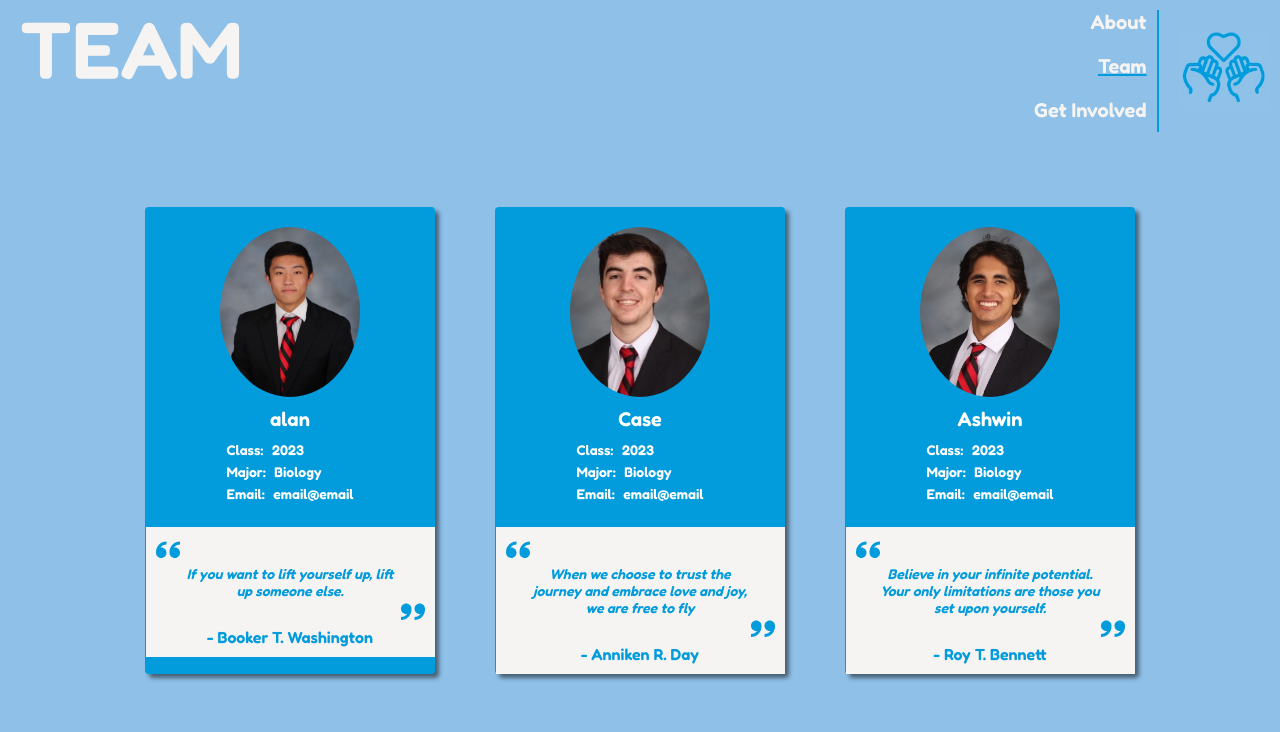
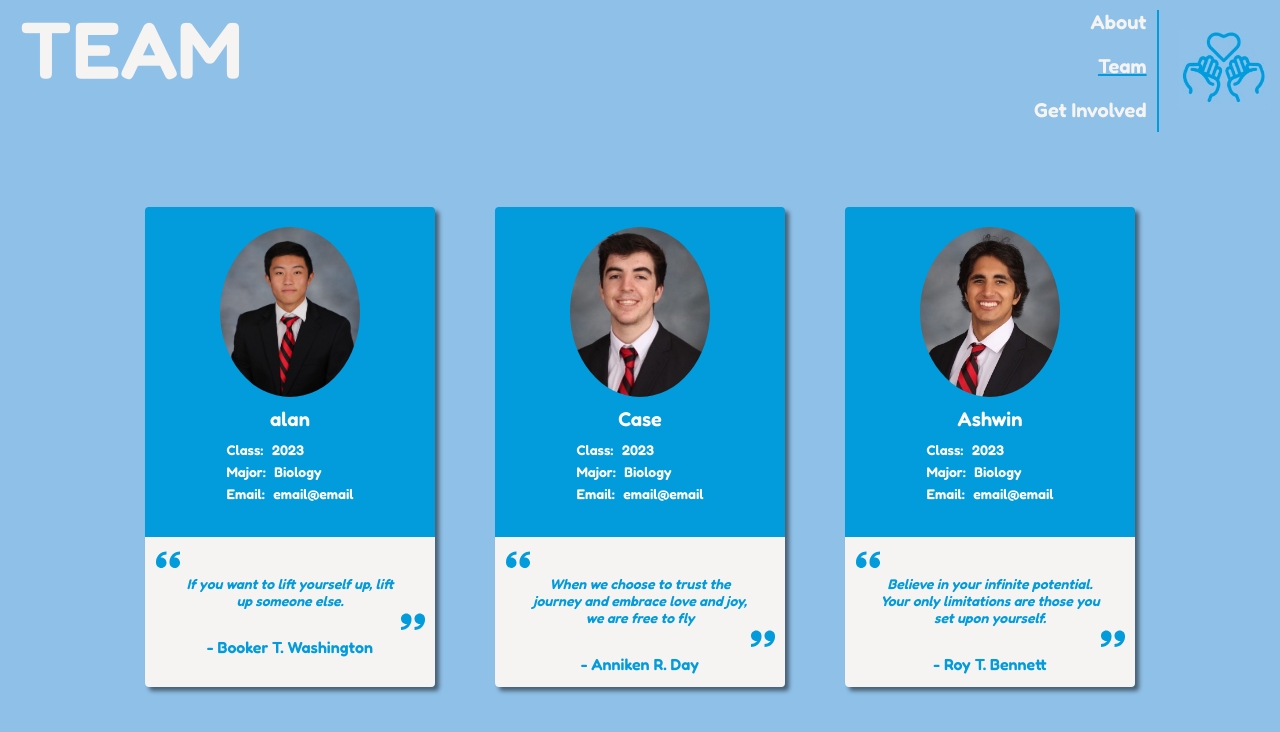
Before and after one commit to athenshelpinghand/Website, a React (Create React App) app: page /team in a window 1280 px wide. Shown: the top 732 px of the page. Built offline with nearby package versions, Linux system fonts and the light colour scheme.

Commit message:
quoteContainer bottom of card

```diff
--- a/src/components/styles/components.css
+++ b/src/components/styles/components.css
@@ -96,7 +96,8 @@ border: 1.5px solid #029bdc;
     background-color: #029bdc;
     color: white;
     margin:30px;
-
+    position: relative;
+    padding-bottom: 20px;
   }
 
   .teamCardName {
@@ -140,6 +141,7 @@ border: 1.5px solid #029bdc;
   flex-direction: column;
   align-items: flex-start;
   margin-bottom: 10px;
+  padding-bottom: 150px;
 }
 
 .teamCardDetail {
@@ -155,9 +157,16 @@ border: 1.5px solid #029bdc;
   /* display: flex; */
   align-items: center;
   margin-top: 10px;
+  height:130px;
   background-color: #f6f4f2;
   padding:10px;
   bottom:0;
+  position: absolute;
+  bottom: 0;
+  left: 0;
+  right: 0;
+  border-bottom-left-radius: 4px;
+  border-bottom-right-radius: 4px;
 }
 
 .leftQuote {
```
